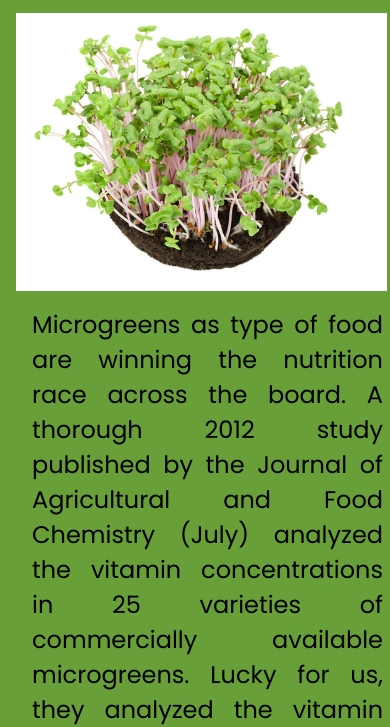
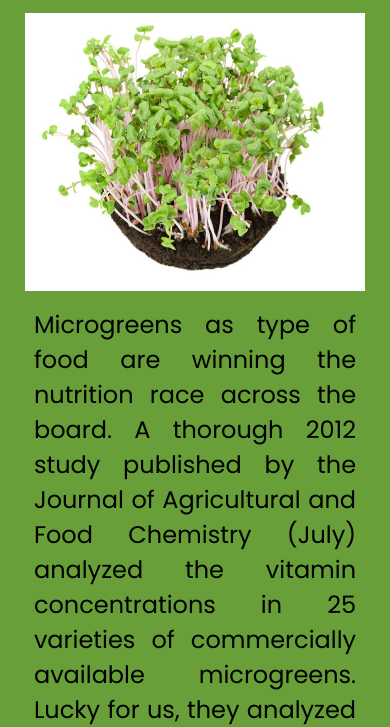
Before and after one commit to probiecoder913/KnowThisMicrogreen, a plain HTML site: page index.html in a window 390 px wide. Shown: the part 130-857 px from the top of the page. Drawn offline with Linux system fonts and the light colour scheme.

Commit message:
version 2.5

```diff
--- a/style.css
+++ b/style.css
@@ -25,7 +25,7 @@ h1{
     position: relative;
     width: auto;
     padding: 2rem;
-    color: #064635;
+    color: #103128;
     text-align: center;
     font-size: 4rem;
     text-shadow: white 5px 0px 5px;
@@ -72,7 +72,7 @@ footer{
         font-size: 4rem;
     }
     img{
-        width: 95vw;
+        width: 95%;
         height: calc((3/4)*95vw);
     }
     .content{
@@ -83,7 +83,7 @@ footer{
     p{
         padding: 1rem;
         font-size: 1.5rem;
-        width: 90vw;
+        width: 90%;
         margin: auto;
     }
 }
```
